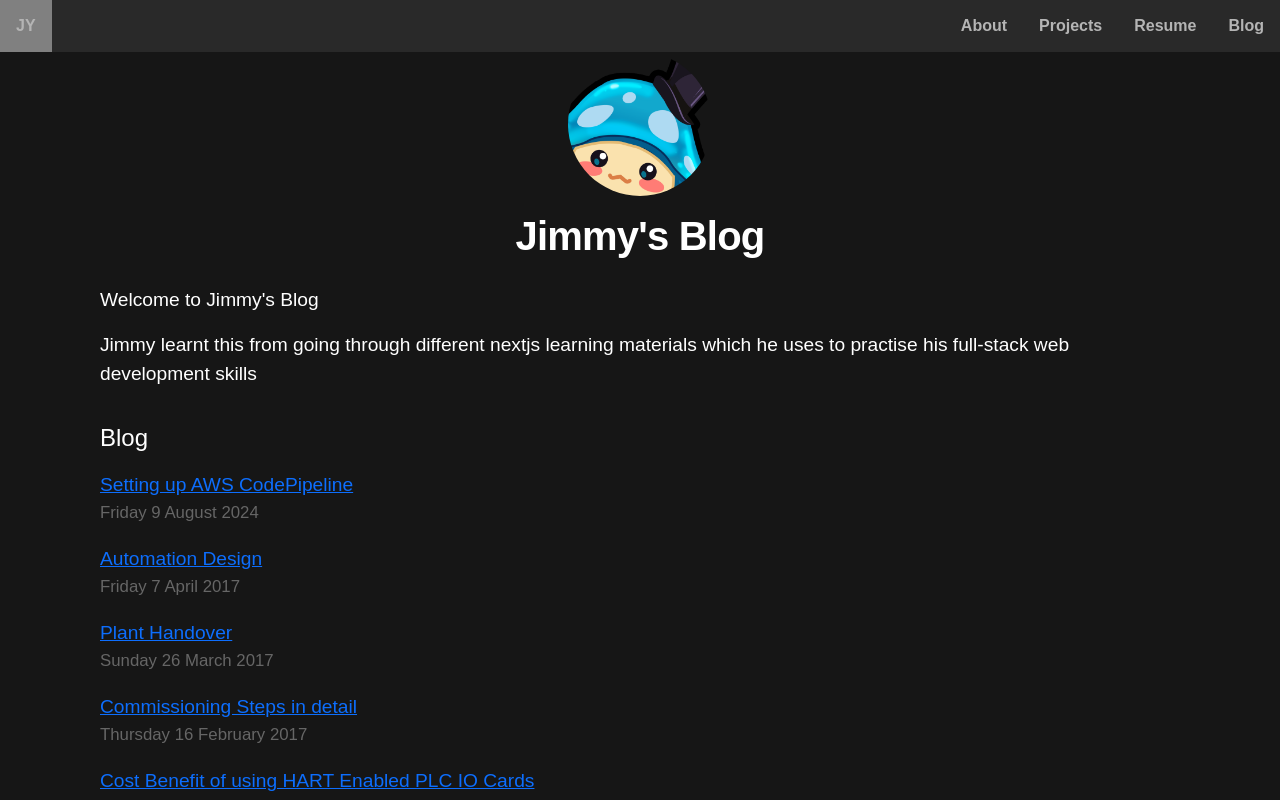
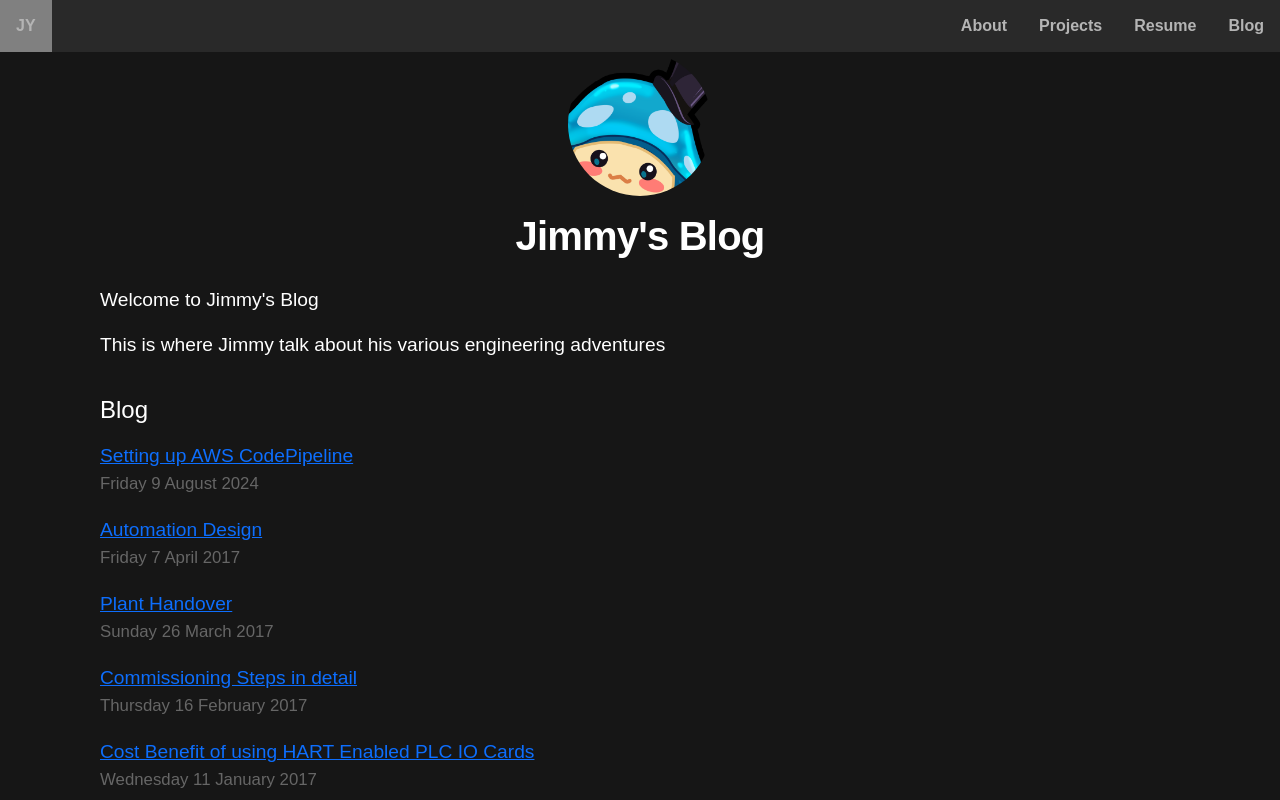
Before and after one commit to jimmymxyuan/portfolio_blog, a Next.js app: page /blog in a window 1280 px wide. Shown: the top 800 px of the page. Built offline with nearby package versions, Linux system fonts and the light colour scheme.

Commit message:
Update index.js

```diff
--- a/src/pages/blog/index.js
+++ b/src/pages/blog/index.js
@@ -30,12 +30,11 @@ export default function Blog({ allPostsData }) {
             />
             <h1 className={Styles.heading2Xl}>{name}</h1>
         </div>
-        <div className = 'content'>
+        <div className = "content">
             <section className={Styles.headingMd}>
-                <p>Welcome to Jimmy's Blog</p>
+                <p>Welcome to Jimmy&apos;s Blog</p>
                 <p>
-                Jimmy learnt this from going through different nextjs learning materials
-                which he uses to practise his full-stack web development skills
+                This is where Jimmy talk about his various engineering adventures
                 </p>
             </section>
             <section className={`${Styles.headingMd} ${Styles.padding1px}`}>
```
